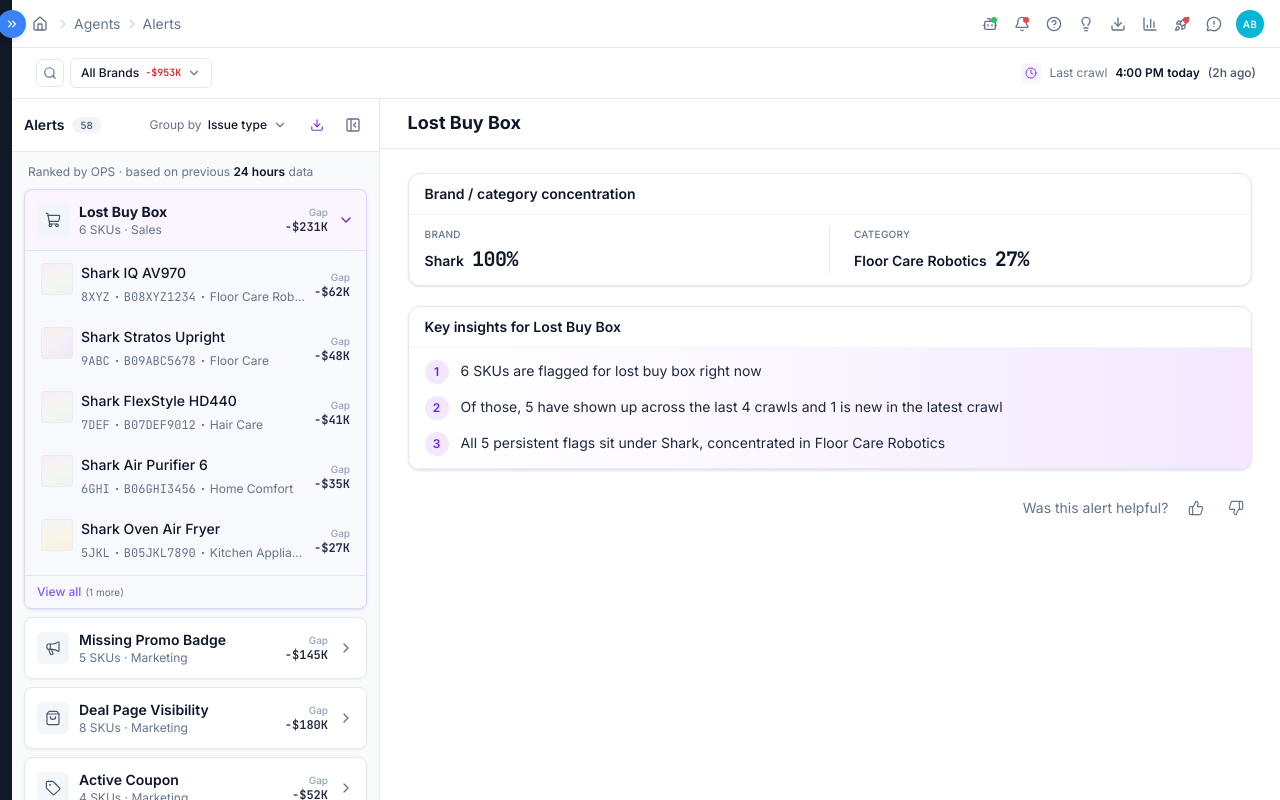
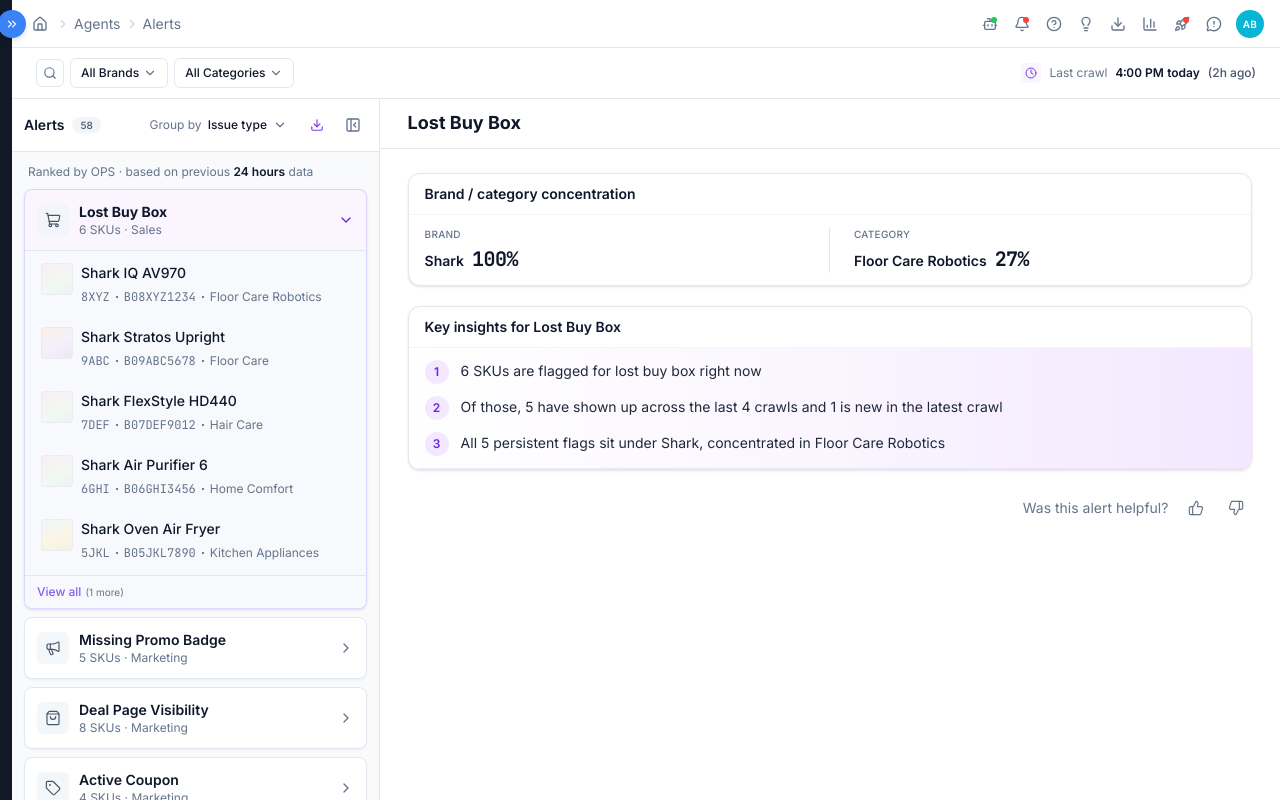
Before and after one commit to CIQDesignGit/alerts-V2, a Next.js app: page / in a window 1280 px wide. Built offline with nearby package versions, Linux system fonts and the light colour scheme.

Commit message:
Revert "add gap values"
This reverts commit 48f3b91de81c54772911b571125080cfc095f7f6.

```diff
--- a/src/components/alerts-insights/alert-group-cards.tsx
+++ b/src/components/alerts-insights/alert-group-cards.tsx
@@ -6,7 +6,6 @@
 import { ISSUE_ICONS } from "@/components/alerts/issue-icons";
 import { SkuThumbnail } from "@/components/alerts-insights/sku-thumbnail";
 import type { IssueKey } from "@/components/alerts/issue-names";
-import { ListGapAmount } from "@/components/shared/list-gap-amount";
 import {
   issueGroup,
   issueLabel,
@@ -112,7 +111,6 @@
             {issue.skuCount} SKUs · {issueGroup(issue.issueKey)}
           </p>
         </div>
-        <ListGapAmount gapDollars={issue.gapDollars} />
         <ExpandIcon open={open} selected={groupSelected} />
       </button>
 
@@ -181,7 +179,6 @@
             {issueChips.length > 2 ? ` +${issueChips.length - 2}` : ""}
           </p>
         </div>
-        <ListGapAmount gapDollars={category.gapDollars} />
         <ExpandIcon open={open} selected={groupSelected} />
       </button>
 
@@ -305,7 +302,6 @@
                     </p>
                   </div>
                 </div>
-                <ListGapAmount gapDollars={sku.gapDollars} className="ml-2" />
               </button>
             </li>
           );
--- a/src/components/alerts-insights/alerts-filters-bar.tsx
+++ b/src/components/alerts-insights/alerts-filters-bar.tsx
@@ -35,8 +35,6 @@
   const [open, setOpen] = useState<OpenMenu>(null);
   const rootRef = useRef<HTMLDivElement>(null);
   const showIssueFilter = groupBy === "category";
-  // Category is a child of brand — hide it until a brand is chosen
-  const showCategoryFilter = Boolean(filters.brand);
 
   useEffect(() => {
     function onDocMouseDown(e: MouseEvent) {
@@ -50,10 +48,6 @@
   useEffect(() => {
     if (!showIssueFilter && open === "issue") setOpen(null);
   }, [showIssueFilter, open]);
-
-  useEffect(() => {
-    if (!showCategoryFilter && open === "category") setOpen(null);
-  }, [showCategoryFilter, open]);
 
   const brandOptions = getBrandFilterOptions(filters.skuQuery);
   const categoryOptions = getCategoryFilterOptions(
@@ -186,17 +180,9 @@
             });
             setOpen(null);
           }}
-          onClear={() =>
-            onChange({
-              ...filters,
-              brand: null,
-              category: null,
-              skuId: null,
-            })
-          }
+          onClear={() => onChange({ ...filters, brand: null, skuId: null })}
         />
 
-        {showCategoryFilter && (
         <FilterDimensionControl
           label="All Categories"
           dimension="category"
@@ -217,7 +203,6 @@
             onChange({ ...filters, category: null, skuId: null })
           }
         />
-        )}
 
         {hasActive && (
           <button
@@ -312,14 +297,11 @@
           aria-controls={panelId}
           onClick={() => onOpenChange(!open)}
           className={cn(
-            "flex items-center gap-1.5 rounded-md border border-border bg-background px-2.5 py-1.5 text-xs font-medium text-foreground hover:bg-neutral-50",
+            "flex items-center gap-1 rounded-md border border-border bg-background px-2.5 py-1.5 text-xs font-medium text-foreground hover:bg-neutral-50",
             controlFocusClass,
           )}
         >
           {label}
-          <span className="shrink-0 font-mono text-2xs font-semibold text-error-600">
-            {formatGapDollars(summary.gapDollars)}
-          </span>
           <ChevronDown
             className={cn(
               "size-3.5 text-muted-foreground transition-transform",
--- a/src/components/alerts-insights/alerts-taxonomy-tree.tsx
+++ b/src/components/alerts-insights/alerts-taxonomy-tree.tsx
@@ -4,7 +4,6 @@
 import { useEffect, useState } from "react";
 
 import { SkuThumbnail } from "@/components/alerts-insights/sku-thumbnail";
-import { ListGapAmount } from "@/components/shared/list-gap-amount";
 import {
   skuShortCode,
   type AlertsTaxonomyNode,
@@ -136,11 +135,10 @@
         aria-current={selected ? "true" : undefined}
         onClick={onSelect}
         className={cn(
-          "flex min-w-0 flex-1 items-start gap-2 text-left outline-none",
+          "min-w-0 flex-1 text-left outline-none",
           controlFocusClass,
         )}
       >
-        <span className="min-w-0 flex-1">
         <span
           className={cn(
             "block text-sm text-foreground",
@@ -152,8 +150,6 @@
         <span className="mt-0.5 block text-xs text-muted-foreground">
           {isSku ? <SkuMetadataLine node={node} /> : metadataLine(node)}
         </span>
-        </span>
-        <ListGapAmount gapDollars={node.gapDollars} />
       </button>
     </div>
   );
--- a/src/components/shared/list-gap-amount.tsx
+++ /dev/null
@@ -1,27 +0,0 @@
-import { formatGapDollars } from "@/lib/mock-alerts-insights";
-import { cn } from "@/lib/utils";
-
-type ListGapAmountProps = {
-  gapDollars: number;
-  className?: string;
-};
-
-/**
- * Stacked Gap label + signed $ for list rows (issue cards, SKUs, taxonomy).
- * Dollar amount uses dark slate so the list stays scannable without traffic-light color.
- */
-export function ListGapAmount({ gapDollars, className }: ListGapAmountProps) {
-  return (
-    <span
-      className={cn(
-        "flex shrink-0 flex-col items-end self-center tabular-nums",
-        className,
-      )}
-    >
-      <span className="text-2xs font-medium text-neutral-400">Gap</span>
-      <span className="font-mono text-xs font-semibold text-neutral-800">
-        {formatGapDollars(gapDollars)}
-      </span>
-    </span>
-  );
-}
```
Lines whose indentation alone changed are shown as unchanged.
